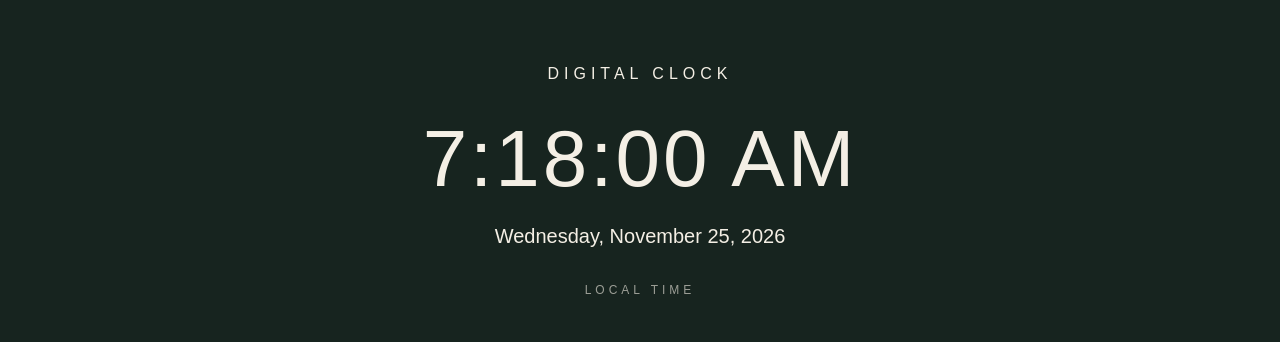
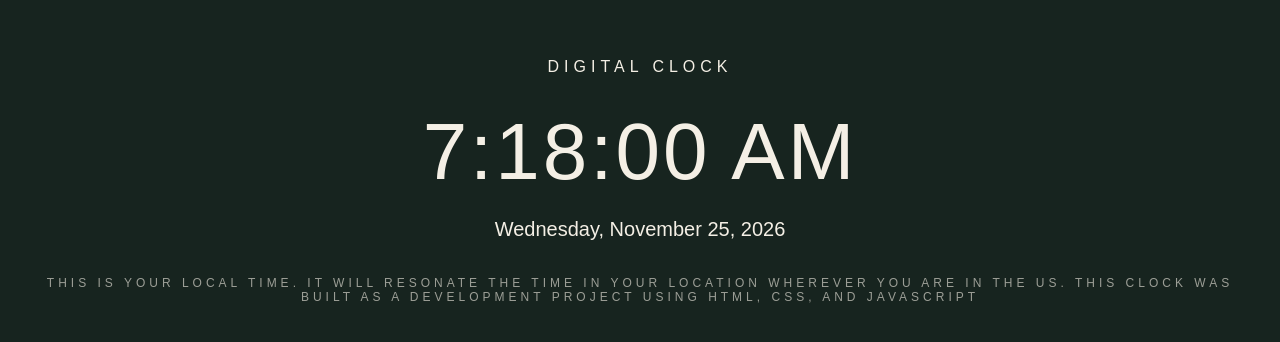
Before and after one commit to daa052185/digital-clock, a plain HTML site: page index.html in a window 1280 px wide. Shown: the part 218-560 px from the top of the page. Drawn offline with Linux system fonts and the light colour scheme.

Commit message:
Enhance local time label with additional information
Updated the label paragraph to provide more context about the local time display.

```diff
--- a/index.html
+++ b/index.html
@@ -19,7 +19,7 @@
 
     <div id="date"></div>
 
-    <p class="label">Local Time</p>
+    <p class="label">This is your local time. It will resonate the time in your location wherever you are in the US. This clock was built as a development project using HTML, CSS, and JavaScript</p>
 
   </main>
 
```
